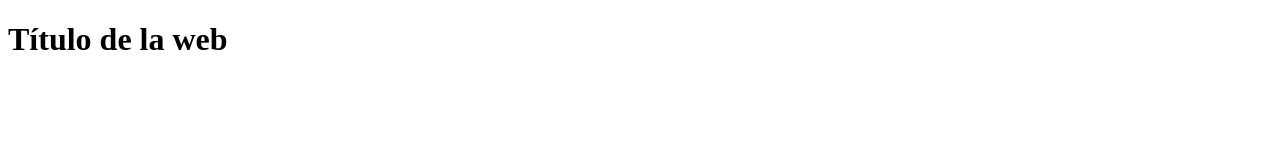
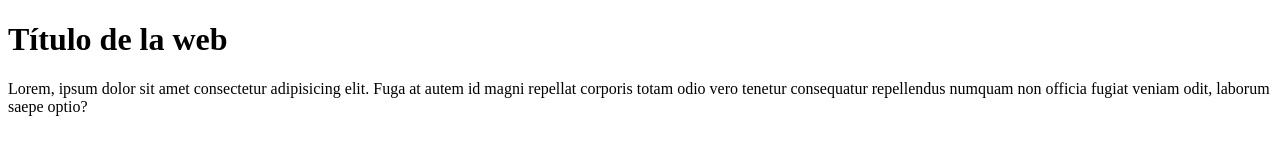
Before and after one commit to GIGI3620/prectica-git, a plain HTML site: page index.html in a window 1280 px wide. Drawn offline with Linux system fonts and the light colour scheme.

Commit message:
Párrafo 1

```diff
--- a/index.html
+++ b/index.html
@@ -9,6 +9,9 @@
 
 <body>
     <h1>Título de la web</h1>
+    <p>Lorem, ipsum dolor sit amet consectetur adipisicing elit. Fuga at autem id magni repellat corporis totam odio
+        vero tenetur consequatur repellendus numquam non officia fugiat veniam odit, laborum saepe optio?</p>
+
 </body>
 
 </html>
```
